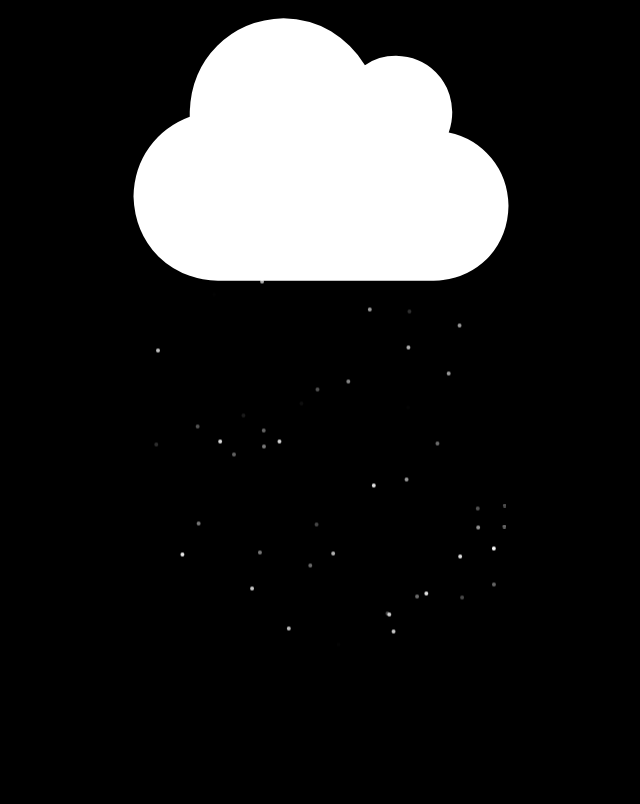
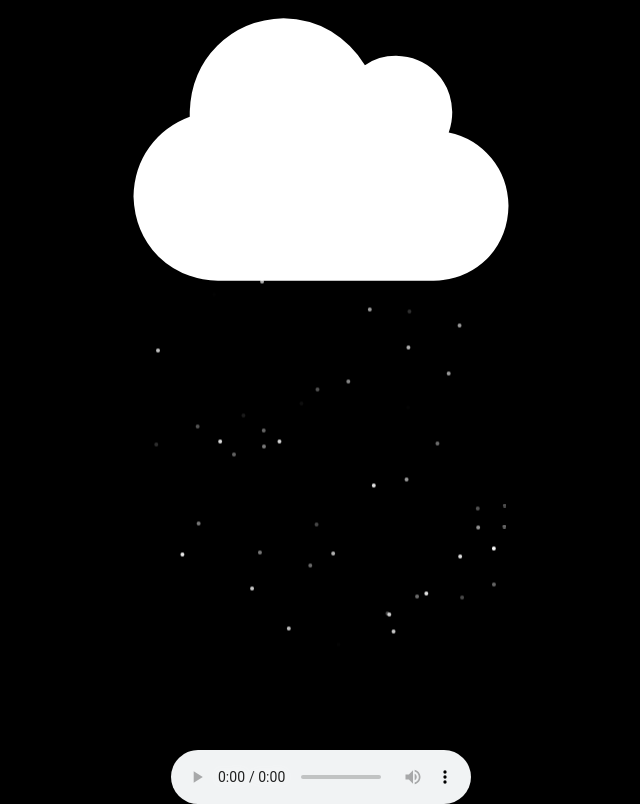
Before and after one commit to vulam17/Rain, a plain HTML site: page index.html in a window 1280 px wide. Shown: the whole page, without its empty margins (319-959 px from the left). Drawn offline with Linux system fonts and the light colour scheme.

Commit message:
lan 1 - Add player

```diff
--- a/index.html
+++ b/index.html
@@ -51,6 +51,11 @@
         {
             from {transform: translate(0,-5000px);} to {transform: translate(0,0);}
         }
+        audio
+        {
+            display:block;
+            margin:auto;
+        }
     </style>
 </head>
 <body id ="bg">
@@ -59,8 +64,8 @@
         <svg width = "370px" height="450px" id = "rain">
         </svg>
     </div>
-    <audio id="music" autoplay>
-        <source src="asset/Rain.mp3" type="audio/mpeg">
+    <audio controls autoplay>
+        <source src="asset/Rain.mp3" type="audio/mp3">
     </audio>
 </body>
 <script>
```
